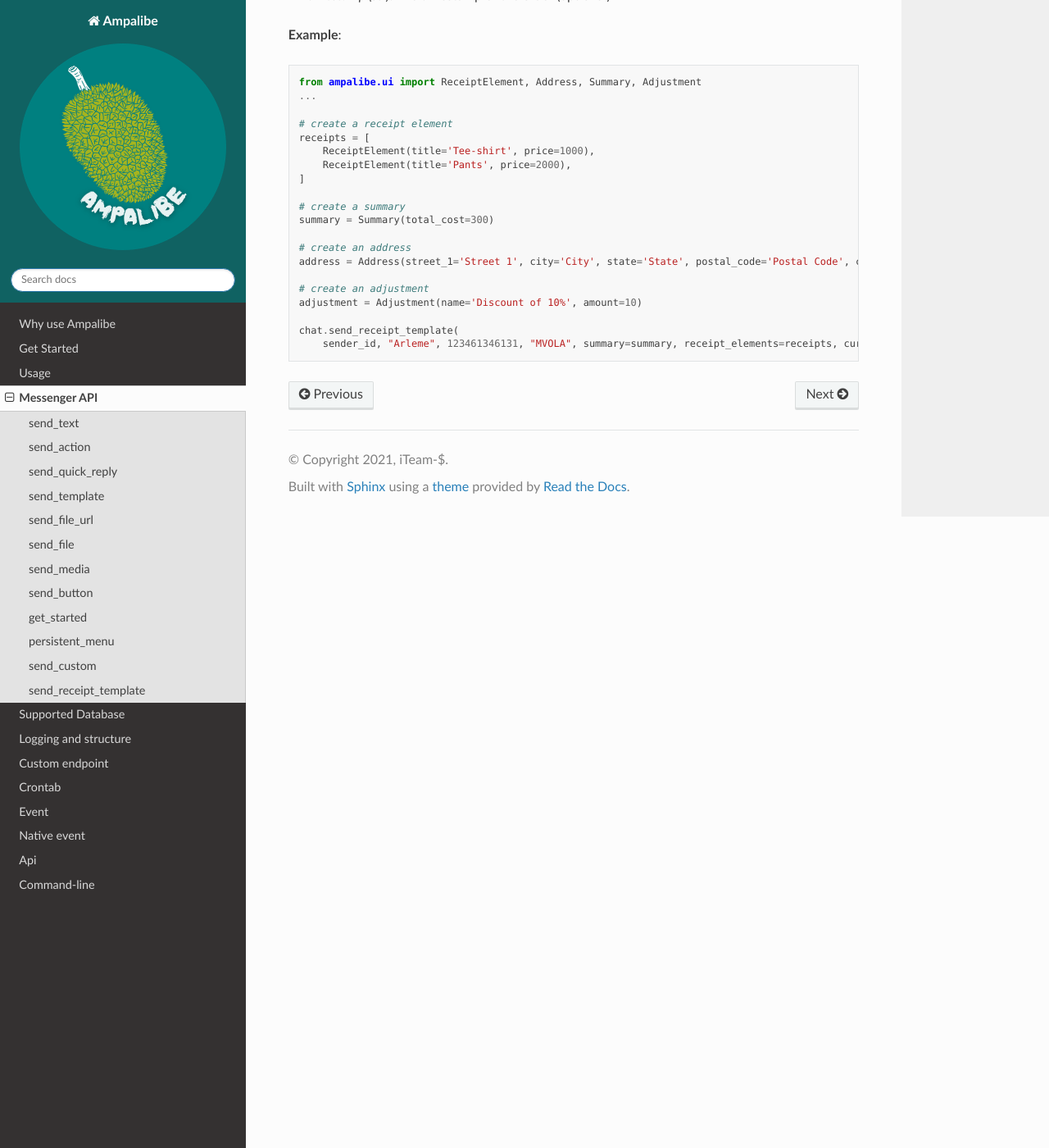
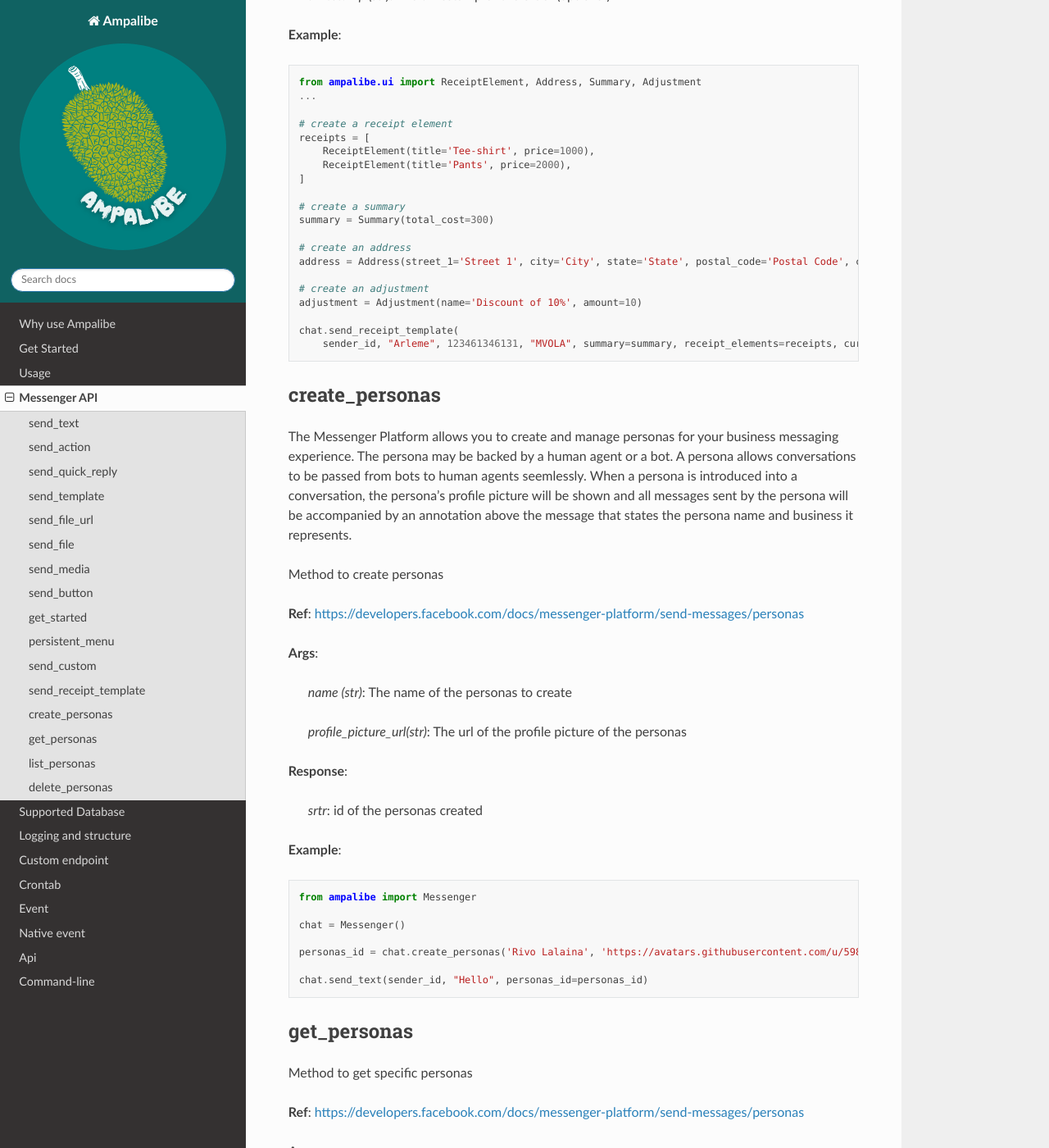
Before and after one commit to iTeam-S/Ampalibe, a Sphinx documentation site: the page built from docs/source/messenger.rst, in a window 1280 px wide and 1400 px high, scrolled down 9172 px. Shown: the whole window at 82% size. Built offline with Sphinx 7.4.7 and the Read the Docs theme 2.0.0, drawn with Linux system fonts in a browser that asks for light colours; some of the changed text lies outside the part shown.

Commit message:
Majdoc (#69)
* [ADD] Documentation : personnas

* [IMP] Improve doc for personas & native event

Co-authored-by: rivo2302 <rivo2302@gmail.com>

```diff
--- a/docs/source/messenger.rst
+++ b/docs/source/messenger.rst
@@ -442,3 +442,113 @@ it sends a receipt template to a customer to confirm his order.
 
     chat.send_receipt_template(
         sender_id, "Arleme", 123461346131, "MVOLA", summary=summary, receipt_elements=receipts, currency='MGA', address=address, adjustments=[adjustment])
+
+create_personas
+_________________
+
+The Messenger Platform allows you to create and manage personas for your business messaging experience. The persona may be backed by a human agent or a bot. A persona allows conversations to be passed from bots to human agents seemlessly.
+When a persona is introduced into a conversation, the persona's profile picture will be shown and all messages sent by the persona will be accompanied by an annotation above the message that states the persona name and business it represents.
+
+
+Method to create personas
+
+**Ref**:  https://developers.facebook.com/docs/messenger-platform/send-messages/personas
+
+**Args**:
+
+    *name (str)*: The name of the personas to create
+
+    *profile_picture_url(str)*: The url of the profile picture of the personas
+
+**Response**:
+
+    *srtr*: id of the personas created
+
+**Example**:
+
+.. code-block:: python
+
+    from ampalibe import Messenger
+
+    chat = Messenger()
+
+    personas_id = chat.create_personas('Rivo Lalaina', 'https://avatars.githubusercontent.com/u/59861055?v=4')
+
+    chat.send_text(sender_id, "Hello", personas_id=personas_id)
+
+
+get_personas
+_____________
+
+Method to get specific personas
+
+**Ref**:  https://developers.facebook.com/docs/messenger-platform/send-messages/personas
+
+**Args**:
+
+    *personas_id (str)*: The id of the personas
+
+**Response**:
+
+        *dict*: the personas
+
+**Example**:
+
+.. code-block:: python
+
+    from ampalibe import Messenger
+
+    chat = Messenger()
+
+    personas = chat.get_personas('123456789')
+
+    print(personas) # {'name': 'Rivo Lalaina', 'profile_picture_url': 'https://avatars.githubusercontent.com/u/59861055?v=4', 'id': '123456789'}
+
+
+list_personas
+_______________
+
+Method to get the list of personas
+
+**Ref**:  https://developers.facebook.com/docs/messenger-platform/send-messages/personas
+
+**Args**:
+
+**Response**:
+
+    *list of dict*: list of personas
+
+**Example**:
+
+.. code-block:: python
+
+    from ampalibe import Messenger
+
+    chat = Messenger()
+
+    list_personas = chat.list_personas() # return list of dict
+
+    print(list_personas) # [{'name': 'Rivo Lalaina', 'profile_picture_url': 'https://avatars.githubusercontent.com/u/59861055?v=4', 'id': '123456789'}]
+
+
+delete_personas
+________________
+
+Method to delete personas
+
+**Ref**:  https://developers.facebook.com/docs/messenger-platform/send-messages/personas
+
+**Args**:
+
+    *personas_id (str)*: The id of the personas to delete
+
+
+**Example**:
+
+.. code-block:: python
+
+    from ampalibe import Messenger
+
+    chat = Messenger()
+
+    chat.delete_personas('123456789')
--- a/docs/source/more.rst
+++ b/docs/source/more.rst
@@ -345,7 +345,7 @@ Native event
 
 Since v1.1.6+
 You can now add event like `before_receive`  and `after_receive`
-in ampalibe as decorator to execute a function before or afer a received message
+in ampalibe as decorator to execute a function before or after a received message
 
 
 .. code-block:: python
@@ -390,9 +390,8 @@ in ampalibe as decorator to execute a function before or afer a received message
         return True
 
     @ampalibe.after_receive()
-    def before_process(sender_id, **ext):
+    def after_process(sender_id, **ext):
         chat.send_action(sender_id, Action.typing_off)
-        return True
 
     @ampalibe.command("/")
     def main(sender_id, **ext):
```
